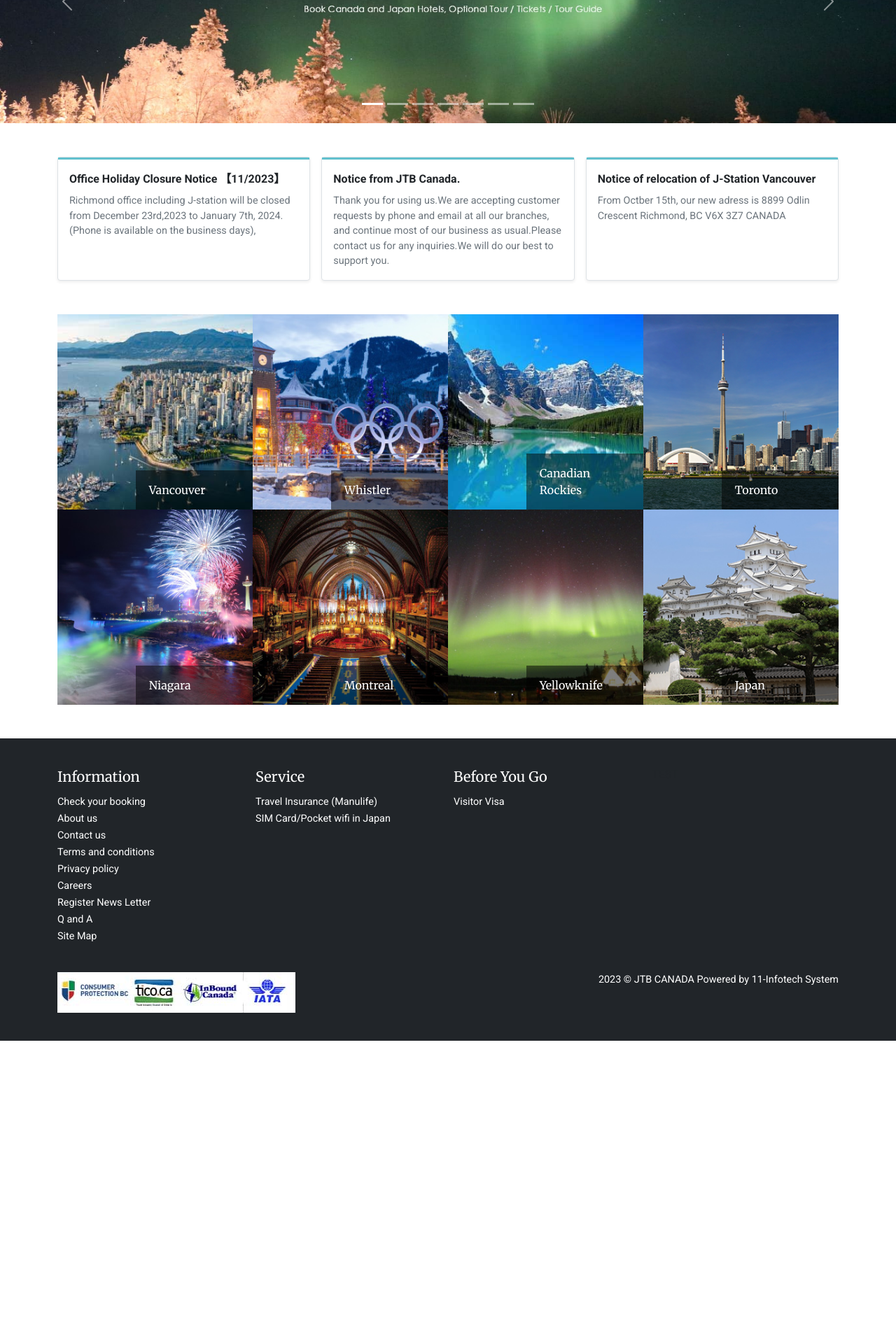
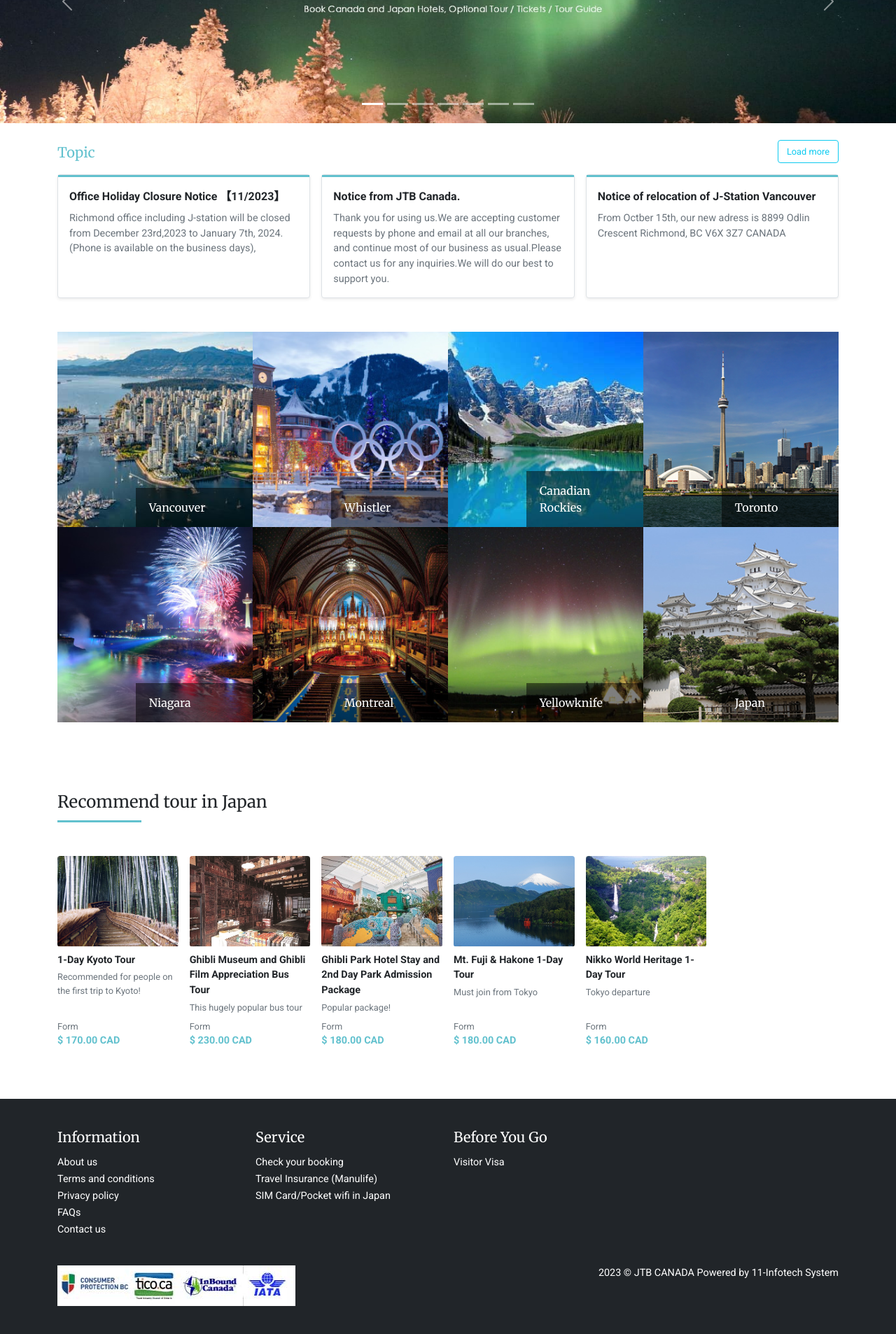
Before and after one commit to runxrun/jtbcn, a PHP site: page /pages/homepage/home_page in a window 1280 px wide. Shown: the part 259-2165 px from the top of the page at 70% size. Before the commit the page ends 1746 px from the top, so only its background shows below. Run offline with PHP 8.4, Linux system fonts and the light colour scheme; data that the repository does not hold is empty.

Commit message:
feat: update homepage

```diff
--- a/application/scss/custom.css
+++ b/application/scss/custom.css
@@ -1,2 +1,2 @@
-body{font-family:"Roboto",Arial}.rn-text-title{font-family:"Merriweather",Arial}.rn-ft-link{text-decoration:none}.rn-ft-link:hover{text-decoration:underline}.rn-toppage-link{position:relative}.rn-toppage-link::before{content:'';position:absolute;width:100%;height:100%;z-index:1;background-color:transparent;transition:all 0.3s}.rn-toppage-link:hover::before{background-color:rgba(0,0,0,0.5);transition:all 0.3s}.rn-toppage-link .rn-toppage-title{position:absolute;bottom:0px;right:0px;padding:1.0rem 1.2rem;font-family:"Merriweather",Arial;font-size:1.0rem;color:#ffffff;background-color:rgba(0,0,0,0.5);width:60%;transition:all 0.3s}.rn-toppage-link:hover .rn-toppage-title{width:70%;padding:1.5rem 1.75rem;transition:all 0.3s;background-color:transparent}.fs-7{font-size:0.9rem}.fs-8{font-size:0.8rem}.fs-9{font-size:0.7rem}.text-info{color:#62c1ce !important}.border-info{border-color:#62c1ce !important}
+body{font-family:"Roboto",Arial}.rn-text-title{font-family:"Merriweather",Arial}.rn-ft-link{text-decoration:none}.rn-ft-link:hover{text-decoration:underline}.rn-toppage-link{position:relative}.rn-toppage-link::before{content:'';position:absolute;width:100%;height:100%;z-index:1;background-color:transparent;transition:all 0.3s}.rn-toppage-link:hover::before{background-color:rgba(0,0,0,0.5);transition:all 0.3s}.rn-toppage-link .rn-toppage-title{position:absolute;bottom:0px;right:0px;padding:1.0rem 1.2rem;font-family:"Merriweather",Arial;font-size:1.0rem;color:#ffffff;background-color:rgba(0,0,0,0.5);width:60%;transition:all 0.3s}.rn-toppage-link:hover .rn-toppage-title{width:70%;padding:1.5rem 1.75rem;transition:all 0.3s;background-color:transparent}.fs-7{font-size:0.9rem}.fs-8{font-size:0.8rem}.fs-9{font-size:0.7rem}.text-info{color:#62c1ce !important}.border-info{border-color:#62c1ce !important}.rn-title-decor::after{content:'';display:block;width:120px;height:3px;background-color:#62c1ce}.rn-imgcover-center{background-repeat:no-repeat;background-position:center;background-size:cover;overflow:hidden}.hover-zoom-effect a{transition:all 0.5s;transform:scale(1.002)}.hover-zoom-effect:hover a{transform:scale(1.05)}
 /*# sourceMappingURL=custom.css.map */
--- a/application/scss/custom.scss
+++ b/application/scss/custom.scss
@@ -72,3 +72,32 @@ body {
 .border-info {
   border-color: $color-info !important;
 }
+
+
+
+
+.rn-title-decor::after {
+  content: '';
+  display: block;
+  width: 120px;
+  height: 3px;
+  background-color: $color-info;
+}
+
+.rn-imgcover-center {
+  background-repeat: no-repeat;
+  background-position: center;
+  background-size: cover;
+  overflow: hidden;
+}
+
+.hover-zoom-effect {
+  a {
+    transition: all 0.5s;
+    transform: scale(1.002);
+  }
+
+  &:hover a {
+    transform: scale(1.05);
+  }
+}
--- a/application/views/includes/footer.php
+++ b/application/views/includes/footer.php
@@ -6,20 +6,17 @@
           <div class="col-12 col-lg-4">
             <div class="pb-2 rn-text-title fs-5 text-white">Information</div>
             <div class="pb-3">
-              <div class="pt-0"><a href="javascript: void(0);" class="fs-7 text-white rn-ft-link">Check your booking</a></div>
               <div class="pt-0"><a href="javascript: void(0);" class="fs-7 text-white rn-ft-link">About us</a></div>
-              <div class="pt-0"><a href="javascript: void(0);" class="fs-7 text-white rn-ft-link">Contact us</a></div>
               <div class="pt-0"><a href="javascript: void(0);" class="fs-7 text-white rn-ft-link">Terms and conditions</a></div>
               <div class="pt-0"><a href="javascript: void(0);" class="fs-7 text-white rn-ft-link">Privacy policy</a></div>
-              <div class="pt-0"><a href="javascript: void(0);" class="fs-7 text-white rn-ft-link">Careers</a></div>
-              <div class="pt-0"><a href="javascript: void(0);" class="fs-7 text-white rn-ft-link">Register News Letter</a></div>
-              <div class="pt-0"><a href="javascript: void(0);" class="fs-7 text-white rn-ft-link">Q and A</a></div>
-              <div class="pt-0"><a href="javascript: void(0);" class="fs-7 text-white rn-ft-link">Site Map</a></div>
+              <div class="pt-0"><a href="javascript: void(0);" class="fs-7 text-white rn-ft-link">FAQs</a></div>
+              <div class="pt-0"><a href="javascript: void(0);" class="fs-7 text-white rn-ft-link">Contact us</a></div>
             </div>
           </div>
           <div class="col-12 col-lg-4">
             <div class="pb-2 rn-text-title fs-5 text-white">Service</div>
             <div class="pb-3">
+              <div class="pt-0"><a href="javascript: void(0);" class="fs-7 text-white rn-ft-link">Check your booking</a></div>
               <div class="pt-0"><a href="javascript: void(0);" class="fs-7 text-white rn-ft-link">Travel Insurance (Manulife)</a></div>
               <div class="pt-0"><a href="javascript: void(0);" class="fs-7 text-white rn-ft-link">SIM Card/Pocket wifi in Japan</a></div>
             </div>
@@ -33,7 +30,7 @@
         </div>
       </div>
       <div class="col-12 col-lg-3">
-        TEST
+        &nbsp;
       </div>
     </div>
   </div>
--- /dev/null
+++ b/application/views/pages/homepage/destinations/destinationlist.php
@@ -0,0 +1,37 @@
+<div class="bg-white">
+  <div class="container">
+    <div class="py-5">
+      <div class="row g-0">
+        <?php
+        $toppage = [
+          ['pic'=>'Vancouver300.jpg', 'name'=>'Vancouver'],
+          ['pic'=>'Whistler.jpg', 'name'=>'Whistler'],
+          ['pic'=>'banff300.jpg', 'name'=>'Canadian Rockies'],
+          ['pic'=>'TORONTO.png', 'name'=>'Toronto'],
+          ['pic'=>'NIAGARA.jpg', 'name'=>'Niagara'],
+          ['pic'=>'Montreal-300x300.jpg', 'name'=>'Montreal'],
+          ['pic'=>'YELLOWKNIFE.jpg', 'name'=>'Yellowknife'],
+          ['pic'=>'HImeji.png', 'name'=>'Japan'],
+        ];
+        ?>
+        <?php
+        foreach($toppage as $key => $item) {
+          $image = '/application/images/toppage/'.$item['pic'];
+        ?>
+        <div class="col-3">
+          <div class="d-flex">
+            <a
+              href="javascript: void(0);"
+              class="d-flex w-100 rn-toppage-link">
+              <div class="w-100"><img src="<?php echo $image; ?>" class="w-100"></div>
+              <div class="rn-toppage-title" style="z-index: 2"><?php echo $item['name']; ?></div>
+            </a>
+          </div>
+        </div>
+        <?php
+        }
+        ?>
+      </div>
+    </div>
+  </div>
+</div>
--- a/application/views/pages/homepage/home_page.php
+++ b/application/views/pages/homepage/home_page.php
@@ -1,44 +1,6 @@
 <?php
 include_once(__dir__.'/banners/banners.php');
 include_once(__dir__.'/topics/topiclist.php');
+include_once(__dir__.'/destinations/destinationlist.php');
+include_once(__dir__.'/recommendations/recommend.php');
 ?>
-
-
-
-<div class="bg-white">
-  <div class="container">
-    <div class="py-5">
-      <div class="row g-0">
-        <?php
-        $toppage = [
-          ['pic'=>'Vancouver300.jpg', 'name'=>'Vancouver'],
-          ['pic'=>'Whistler.jpg', 'name'=>'Whistler'],
-          ['pic'=>'banff300.jpg', 'name'=>'Canadian Rockies'],
-          ['pic'=>'TORONTO.png', 'name'=>'Toronto'],
-          ['pic'=>'NIAGARA.jpg', 'name'=>'Niagara'],
-          ['pic'=>'Montreal-300x300.jpg', 'name'=>'Montreal'],
-          ['pic'=>'YELLOWKNIFE.jpg', 'name'=>'Yellowknife'],
-          ['pic'=>'HImeji.png', 'name'=>'Japan'],
-        ];
-        ?>
-        <?php
-        foreach($toppage as $key => $item) {
-          $image = '/application/images/toppage/'.$item['pic'];
-        ?>
-        <div class="col-3">
-          <div class="d-flex">
-            <a
-              href="javascript: void(0);"
-              class="d-flex w-100 rn-toppage-link">
-              <div class="w-100"><img src="<?php echo $image; ?>" class="w-100"></div>
-              <div class="rn-toppage-title" style="z-index: 2"><?php echo $item['name']; ?></div>
-            </a>
-          </div>
-        </div>
-        <?php
-        }
-        ?>
-      </div>
-    </div>
-  </div>
-</div>
--- /dev/null
+++ b/application/views/pages/homepage/recommendations/recommend.php
@@ -0,0 +1,83 @@
+<div class="bg-white">
+  <div class="container">
+    <div class="py-5">
+      <div class="pb-4 rn-text-title fs-4 text-dark rn-title-decor">
+        <div class="pb-2">Recommend tour in Japan</div>
+      </div>
+      <div class="py-4">
+        <div class="row g-3">
+          <?php
+          $recommend = [
+            [
+              'photo'=>'m_153923.jpg',
+              'title'=>'1-Day Kyoto Tour',
+              'desc'=>'Recommended for people on the first trip to Kyoto!',
+              'price'=>'$ 170.00 CAD ',
+              'link'=>'javascript: void(0);',
+            ],
+            [
+              'photo'=>'A19J01901-01.jpg',
+              'title'=>'Ghibli Museum and Ghibli Film Appreciation Bus Tour ',
+              'desc'=>'This hugely popular bus tour',
+              'price'=>'$ 230.00 CAD ',
+              'link'=>'javascript: void(0);',
+            ],
+            [
+              'photo'=>'Ghibli_Grand_Warehouse.png',
+              'title'=>'Ghibli Park Hotel Stay and 2nd Day Park Admission Package',
+              'desc'=>'Popular package!',
+              'price'=>'$ 180.00 CAD ',
+              'link'=>'javascript: void(0);',
+            ],
+            [
+              'photo'=>'A19JFUJIHAKO-02.jpg',
+              'title'=>'Mt. Fuji & Hakone 1-Day Tour',
+              'desc'=>'Must join from Tokyo',
+              'price'=>'$ 180.00 CAD',
+              'link'=>'javascript: void(0);',
+            ],
+            [
+              'photo'=>'A99JN01S1-03.jpg',
+              'title'=>'Nikko World Heritage 1-Day Tour',
+              'desc'=>'Tokyo departure',
+              'price'=>'$ 160.00 CAD',
+              'link'=>'javascript: void(0);',
+            ],
+
+          ];
+          ?>
+          <?php
+          foreach($recommend as $key => $item) {
+            $image = '/application/images/recommend/'.$item['photo'];
+          ?>
+          <div class="col-6 col-md-4 col-lg-3 col-xl-2">
+            <div class="d-flex align-items-end flex-column flex-wrap h-100">
+              <div class="w-100">
+                <div class="hover-zoom-effect rounded-1 overflow-hidden">
+                  <a href="<?php echo $item['link']; ?>" class="d-flex rn-imgcover-center" style="background-image: url('<?php echo $image; ?>'); ">
+                    <img src="/application/images/image-ratio-4-3.gif" class="w-100">
+                  </a>
+                </div>
+                <div class="pt-2 fs-7 fw-bold text-dark">
+                  <?php echo $item['title']; ?>
+                </div>
+                <div class="pt-1 fs-8 text-secondary">
+                  <?php echo $item['desc']; ?>
+                </div>
+              </div>
+              <div class="w-100 mt-auto">
+                <div class="pt-2">
+                  <div class="fs-8 text-secondary">Form</div>
+                  <div class="fs-7 fw-bold text-info"><?php echo $item['price']; ?></div>
+                </div>
+              </div>
+            </div>
+          </div>
+          <?php
+          }
+          ?>
+        </div>
+      </div>
+    </div>
+  </div>
+</div>
--- a/application/views/pages/homepage/topics/topiclist.php
+++ b/application/views/pages/homepage/topics/topiclist.php
@@ -1,5 +1,21 @@
-<div class="bg-white pt-5">
+<div class="bg-white pt-4">
   <div class="container">
+    <div class="pb-3">
+      <div class="row justify-content-between align-items-end">
+        <div class="col-auto">
+          <div class="rn-text-title fs-5 text-info">
+            Topic
+          </div>
+        </div>
+        <div class="col-auto">
+          <div class="text-end">
+            <button class="btn btn-outline-info fs-8 rounded-1">
+              Load more
+            </button>
+            </div>
+        </div>
+      </div>
+    </div>
     <div class="row g-3">
       <?php
       $toppage = [
@@ -20,7 +36,7 @@
       <?php
       foreach($toppage as $key => $item) {
       ?>
-      <div class="col-4">
+      <div class="col-12 col-md-4">
         <div class="border rounded-1 h-100 bg-white shadow-sm">
           <div class="border-top border-3 border-info p-3">
             <div class="pb-2 fs-6 text-dark fw-bold"><?php echo $item['title']; ?></div>
```
Also changed, not shown: application/images/image-ratio-4-3.gif (added), application/images/recommend/A19J01901-01.jpg (added), application/images/recommend/A19JFUJIHAKO-02.jpg (added), application/images/recommend/A99JN01S1-03.jpg (added), application/images/recommend/Ghibli_Grand_Warehouse.png (added), application/images/recommend/m_153923.jpg (added), 1 other file.
